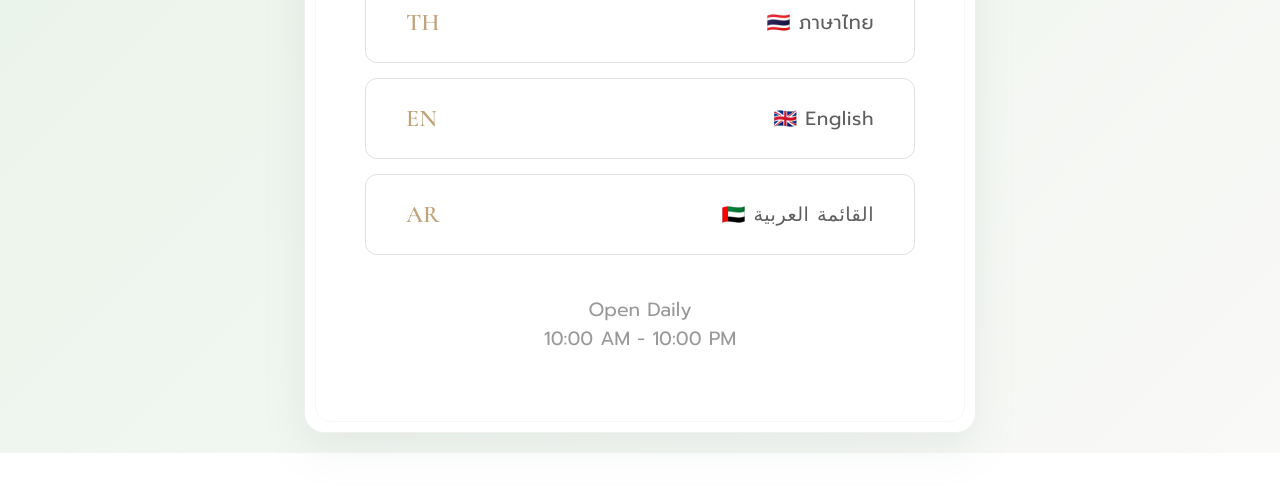
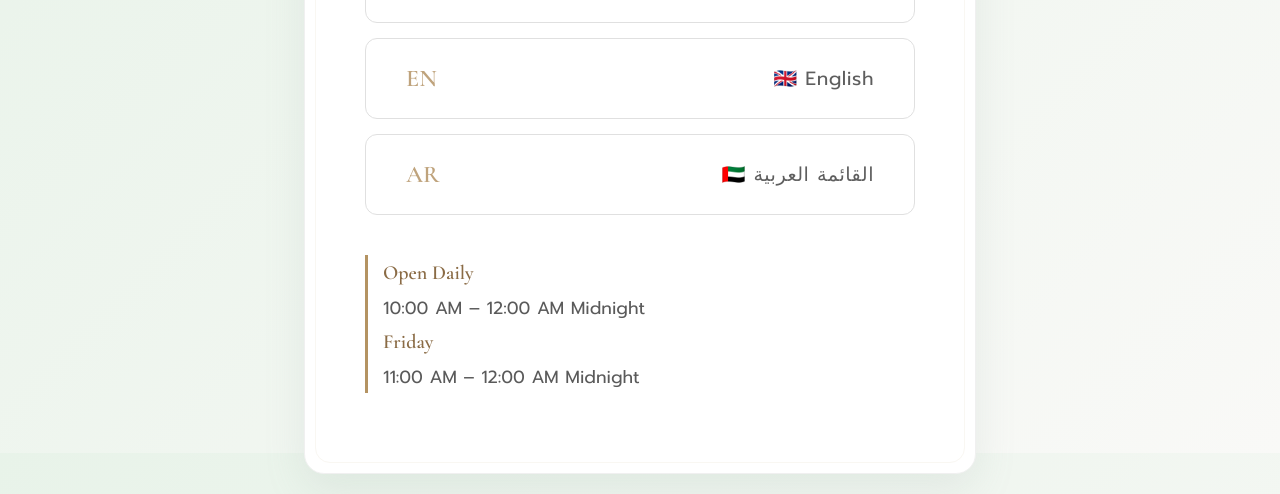
Before and after one commit to RKDKNon/pullman-spa.github.io, a plain HTML site: page index.html in a window 1280 px wide. Shown: the part 347-841 px from the top of the page. Before the commit the page ends 800 px from the top, so only its background shows below. Drawn offline with nearby package versions, Linux system fonts and the light colour scheme.

Commit message:
update home time open

```diff
--- a/index.html
+++ b/index.html
@@ -1,5 +1,6 @@
 <!DOCTYPE html>
 <html lang="en">
+
 <head>
     <meta charset="UTF-8">
     <title>Pullman SPA - Natural Touch</title>
@@ -7,7 +8,9 @@
 
     <link rel="preconnect" href="https://fonts.googleapis.com">
     <link rel="preconnect" href="https://fonts.gstatic.com" crossorigin>
-<link href="https://fonts.googleapis.com/css2?family=Cormorant+Garamond:ital,wght@0,400;0,600;1,400&family=Prompt:wght@300;400;500&display=swap" rel="stylesheet">
+    <link
+        href="https://fonts.googleapis.com/css2?family=Cormorant+Garamond:ital,wght@0,400;0,600;1,400&family=Prompt:wght@300;400;500&display=swap"
+        rel="stylesheet">
     <link rel="stylesheet" href="assets/style.css?v=1.0.23">
 </head>
 
@@ -21,7 +24,8 @@
         <div class="spa-card">
             <div class="brand-header">
                 <div class="logo-circle">
-                <span>🌿</span> </div>
+                    <span>🌿</span>
+                </div>
                 <h1 class="brand-name">PULLMAN SPA</h1>
                 <p class="brand-slogan">Natural Therapy & Wellness</p>
             </div>
@@ -33,7 +37,7 @@
             <div class="menu-grid">
                 <a href="th/index.html" class="menu-item">
                     <span class="lang-code">TH</span>
-                <span class="lang-label">🇹🇭  ภาษาไทย</span>
+                    <span class="lang-label">🇹🇭 ภาษาไทย</span>
                 </a>
 
                 <a href="en/index.html" class="menu-item">
@@ -43,16 +47,45 @@
 
                 <a href="ar/index.html" class="menu-item">
                     <span class="lang-code">AR</span>
-                <span class="lang-label ar-font" >🇦🇪 القائمة العربية</a>
+                    <span class="lang-label ar-font">🇦🇪 القائمة العربية</a>
                 </a>
             </div>
+            <div class="footer-info gold-info">
+                <p>
+                    <span class="label">Open Daily</span><br />
+                    <span class="time">10:00 AM – 12:00 AM Midnight</span><br />
+                    <span class="label">Friday</span><br />
+                    <span class="time">11:00 AM – 12:00 AM Midnight</span>
+                </p>
+            </div>
 
-        <div class="footer-info">
-            <p>Open Daily <br/> 10:00 AM - 10:00 PM</p>
-        </div>
+
         </div>
 
     </div>
 
+    <style>
+        .gold-info {
+
+            color: #b49362;
+            font-size: 1.25rem;
+            text-align: left;
+            border-left: 3px solid #b49362;
+            padding-left: 15px;
+            line-height: 1.7;
+        }
+
+        .gold-info .label {
+             font-family: "Cormorant Garamond", serif;
+            font-weight: 600;
+            color: #8a6b45;
+        }
+
+        .gold-info .time {
+            font-size: 1.1rem;
+            color: #5a5a5a;
+        }
+    </style>
 </body>
+
 </html>
```
Lines whose indentation alone changed are shown as unchanged.
